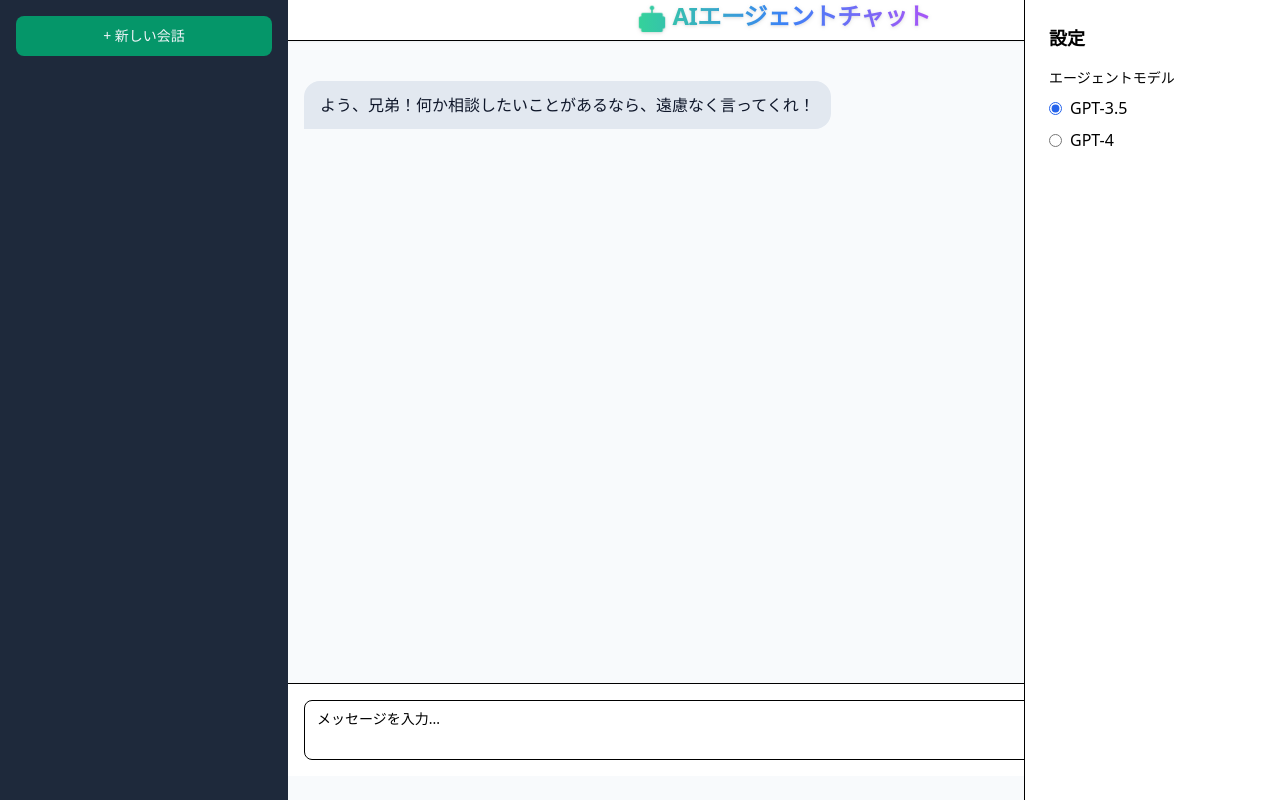
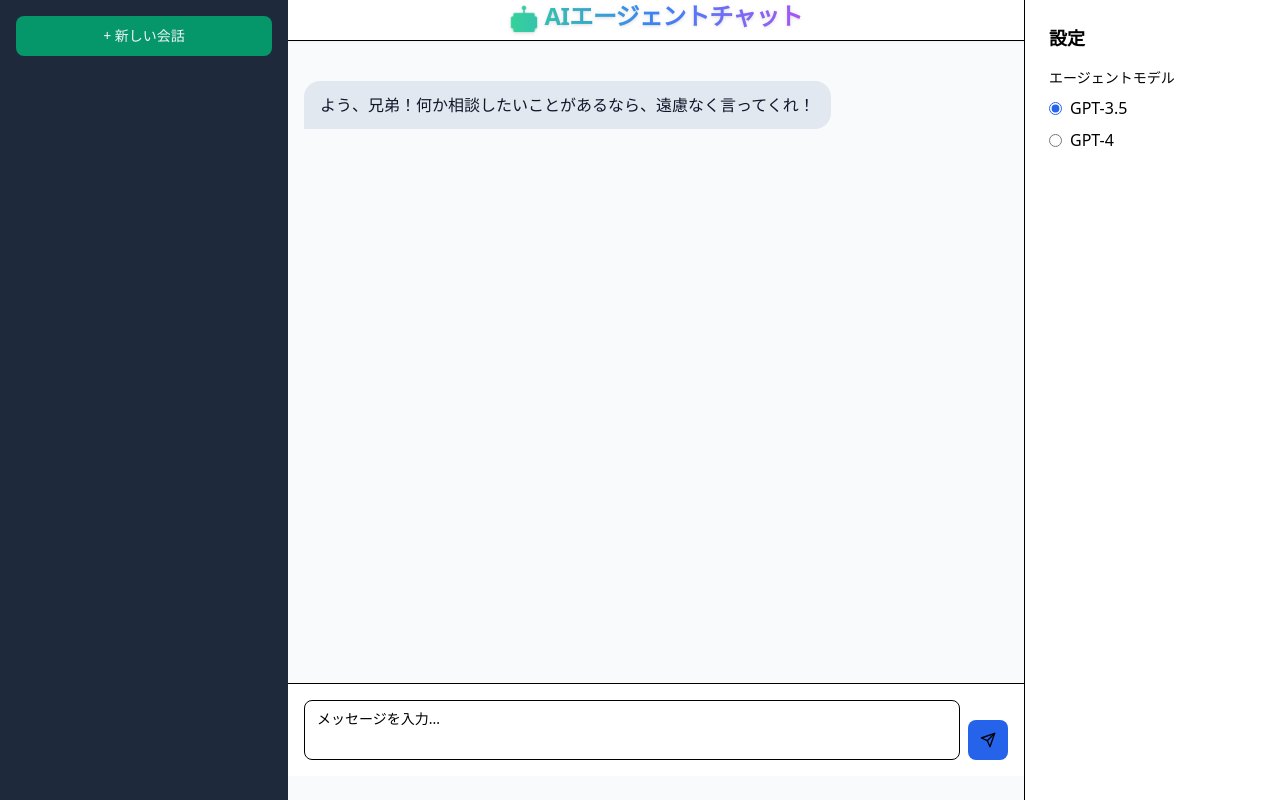
Before and after one commit to arata-takenouchi/ai_agent_sample, a Next.js app: page / in a window 1280 px wide. Built offline with nearby package versions, Linux system fonts and the light colour scheme.

Commit message:
右側サイドバーがメッセージ表示領域と重ならないように修正

```diff
--- a/pages/index.tsx
+++ b/pages/index.tsx
@@ -170,8 +170,10 @@
   const handleSendMessage = async () => {
     if (!input.trim() || !currentConversationId) return;
 
+    const messageToSend = input; // ここで退避
+
     // ユーザーメッセージを追加
-    const userMessage = { content: input, sender: 'user' as const };
+    const userMessage = { content: messageToSend, sender: 'user' as const };
     setMessages(prev => [...prev, userMessage]);
     setInput('');
     setIsTyping(true);
@@ -186,7 +188,7 @@
         headers: {
           'Content-Type': 'application/json',
         },
-        body: JSON.stringify({ message: input, model }), // ← modelも送信
+        body: JSON.stringify({ message: messageToSend, model }), // 退避した値を使う
       });
 
       const data = await response.json();
@@ -320,7 +322,7 @@
         </div>
 
         {/* メインコンテンツ */}
-        <main className="flex-1 flex flex-col h-screen overflow-hidden">
+        <main className="flex-1 flex flex-col h-screen overflow-hidden pr-64">
           <CardHeader className="border-b bg-white dark:bg-slate-800 shadow-sm">
             <CardTitle className="text-center text-2xl font-extrabold tracking-tight flex items-center justify-center gap-2">
               <span className="inline-block bg-gradient-to-r from-emerald-400 via-blue-500 to-purple-500 bg-clip-text text-transparent drop-shadow">
```
